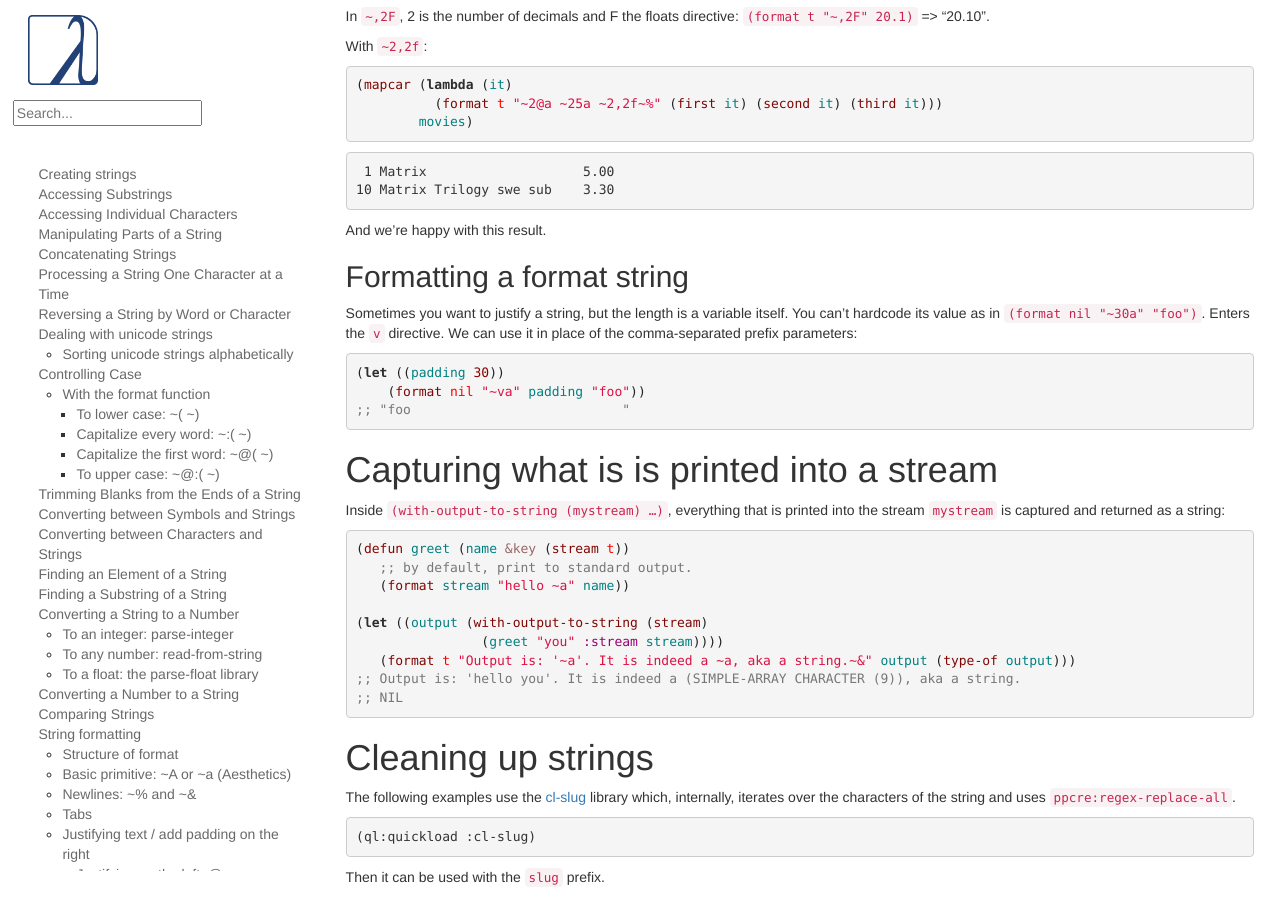
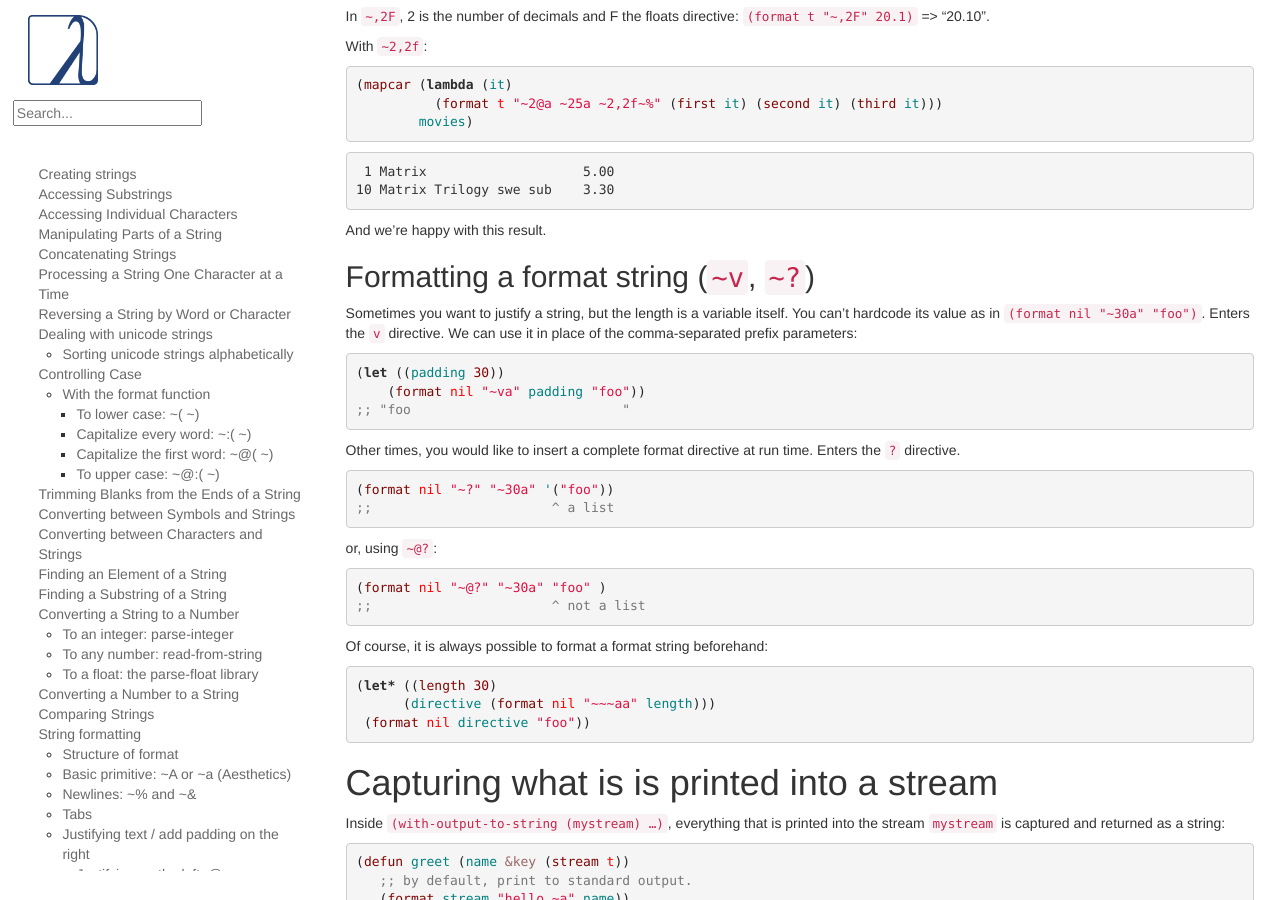
Before and after one commit to LispCookbook/cl-cookbook, a Jekyll site: the page built from strings.md, in a window 1280 px wide and 900 px high, scrolled down 15779 px. Built offline with Jekyll 4.4.1, drawn with Linux system fonts in a browser that asks for light colours.

Commit message:
strings: formatting a format string: ~?

```diff
--- a/strings.md
+++ b/strings.md
@@ -1008,7 +1008,7 @@ With `~2,2f`:
 
 And we're happy with this result.
 
-## Formatting a format string
+## Formatting a format string (`~v`, `~?`)
 
 Sometimes you want to justify a string, but the length is a variable
 itself. You can't hardcode its value as in `(format nil "~30a"
@@ -1020,6 +1020,30 @@ comma-separated prefix parameters:
     (format nil "~va" padding "foo"))
 ;; "foo                           "
 ~~~
+
+Other times, you would like to insert a complete format directive
+at run time. Enters the `?` directive.
+
+~~~lisp
+(format nil "~?" "~30a" '("foo"))
+;;                       ^ a list
+~~~
+
+or, using `~@?`:
+
+~~~lisp
+(format nil "~@?" "~30a" "foo" )
+;;                       ^ not a list
+~~~
+
+Of course, it is always possible to format a format string beforehand:
+
+~~~lisp
+(let* ((length 30)
+      (directive (format nil "~~~aa" length)))
+ (format nil directive "foo"))
+~~~
+
 
 # Capturing what is is printed into a stream
 
```
